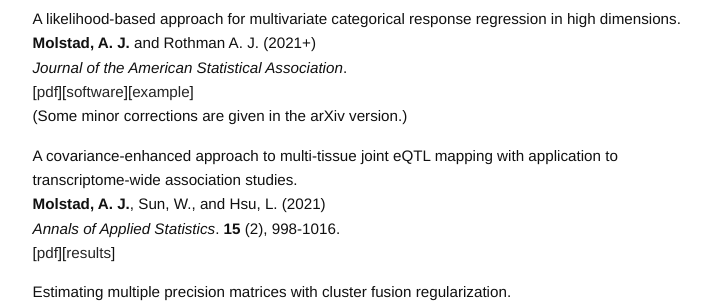
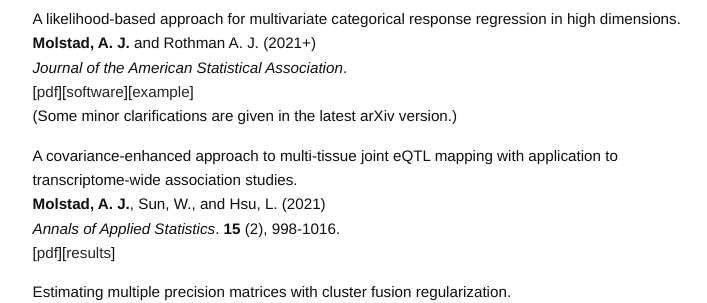
Before and after one commit to ajmolstad/ajmolstad.github.io, a Jekyll site: the page built from research.md, in a window 1280 px wide and 900 px high, scrolled down 1094 px. Shown: the part 153-456 px from the top of the window, without its empty margins (275-982 px from the left). Built offline with Jekyll 4.4.1, drawn with Linux system fonts in a browser that asks for light colours.

Commit message:
Update research.md

```diff
--- a/research.md
+++ b/research.md
@@ -60,7 +60,7 @@
 **Molstad, A. J.** and Rothman A. J. (2021+)<br>
 *Journal of the American Statistical Association*. <br>
 [[pdf](https://www.tandfonline.com/doi/full/10.1080/01621459.2021.1999819)][[software](https://github.com/ajmolstad/BvCategorical)][[example](/docs/BvCategorical_Example.html)] <br>
-(Some minor corrections are given in the arXiv version.) <br>
+(Some minor clarifications are given in the latest arXiv version.) <br>
 
 
 A covariance-enhanced approach to multi-tissue joint eQTL mapping with application to transcriptome-wide association studies.  <br>
```
